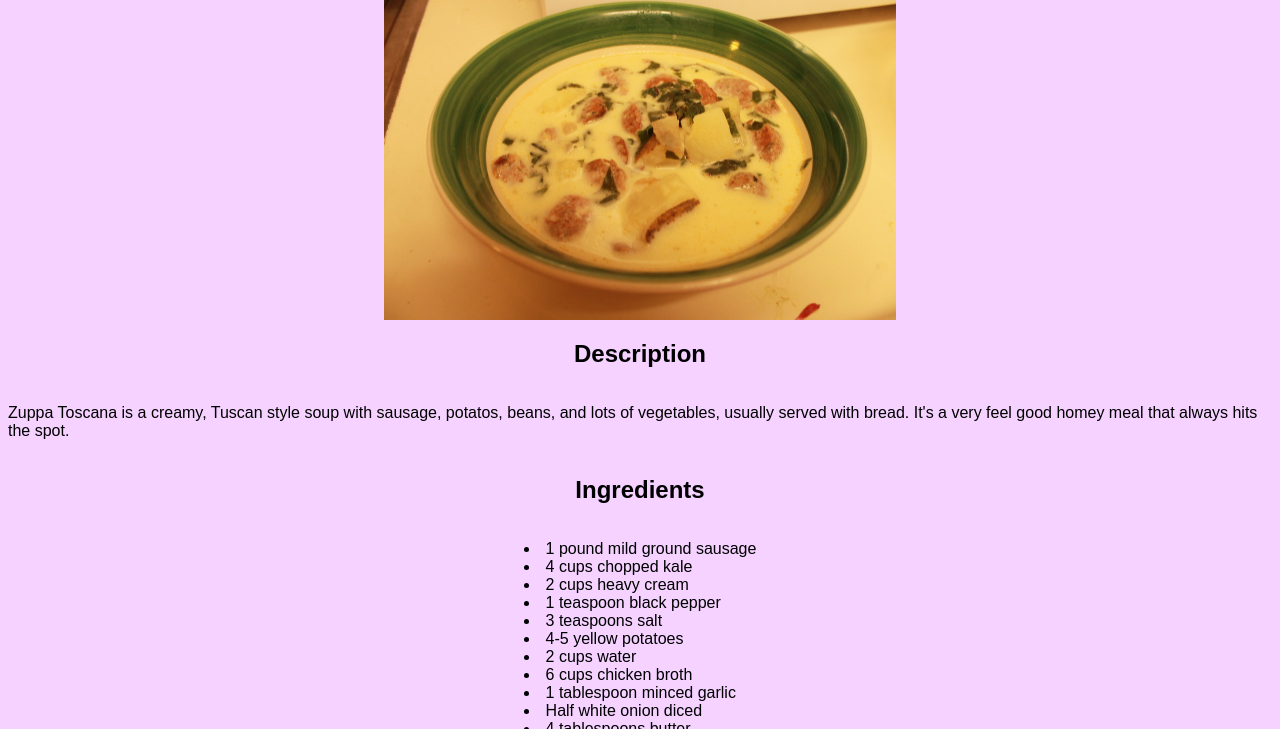
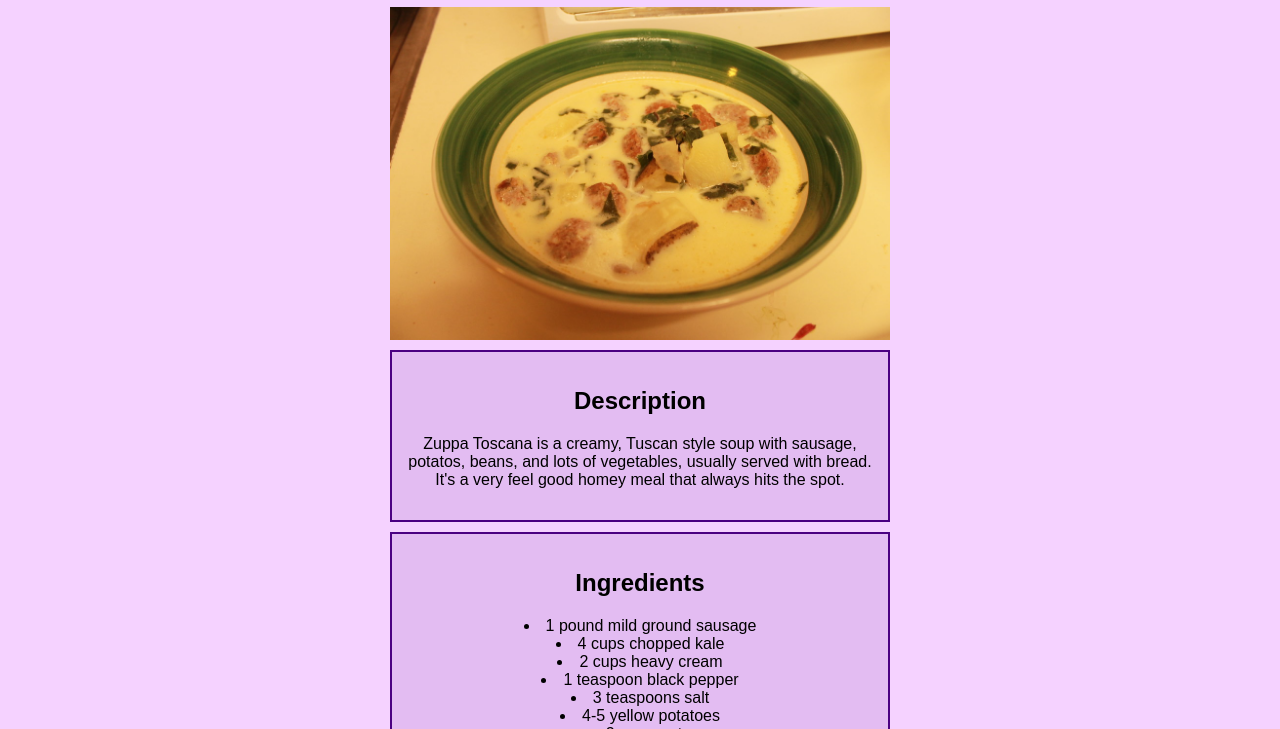
Before and after one commit to bisaiah26/odin-recipes, a plain HTML site: page recipes/zuppa-toscana.html in a window 1280 px wide. Shown: the part 159-888 px from the top of the page. Drawn offline with Linux system fonts and the light colour scheme.

Commit message:
add style for zuppa toscana recipe

```diff
--- a/recipes/zuppa-toscana.html
+++ b/recipes/zuppa-toscana.html
@@ -6,13 +6,18 @@
         <title>Zuppa Toscana</title>
     </head>
     <body>
+        <div>
         <h1>Zuppa Toscana</h1>
         <p>Back to the <a href="../index.html" target="_blank" >Recipes</a> page.</p>
-        <img src="img/zuppa-toscana.jpg" width="512" height="341">
+        </div>
+        <img src="img/zuppa-toscana.jpg" width="500" height="auto">
+        <div>
         <h2>Description</h2>
         <p>Zuppa Toscana is a creamy, Tuscan style soup with sausage, potatos, beans, and lots of vegetables, usually served with bread.
             It's a very feel good homey meal that always hits the spot.
         </p>
+        </div>
+        <div>
         <h2>Ingredients</h2>
          <ul>
             <li>1 pound mild ground sausage</li>
@@ -28,6 +33,8 @@
             <li>4 tablespoons butter</li>
             <li>grated parmesan for topping</li>
          </ul>
+         </div>
+         <div>
             <h2>Instructions</h2>
 
             <ol>
@@ -38,6 +45,7 @@
             <li>Then add the kale, heavy cream, and sausage.</li>
             <li>Serve with grated parmesan and enjoy!</li>
         </ol>
+        </div>
 
     </body>
 </html>
--- a/style.css
+++ b/style.css
@@ -6,7 +6,7 @@ body {
     display: grid;
     place-items: center;
 }
-h1, p, ul, li, a {
+h1, h2, p, ul, li, a, ol {
 background-color: inherit;
 }
 
@@ -16,7 +16,8 @@ div {
     text-align: center;
     border: solid indigo 2px;
     width: 500px;
-    margin-bottom: 2px;
+    padding: 15px;
+    margin-bottom: 10px;
 }
 
 .button {
@@ -39,3 +40,7 @@ ul {
     padding-left: 0px;
     list-style-position: inside;
 }
+
+img {
+    margin-bottom: 10px;
+}
```
